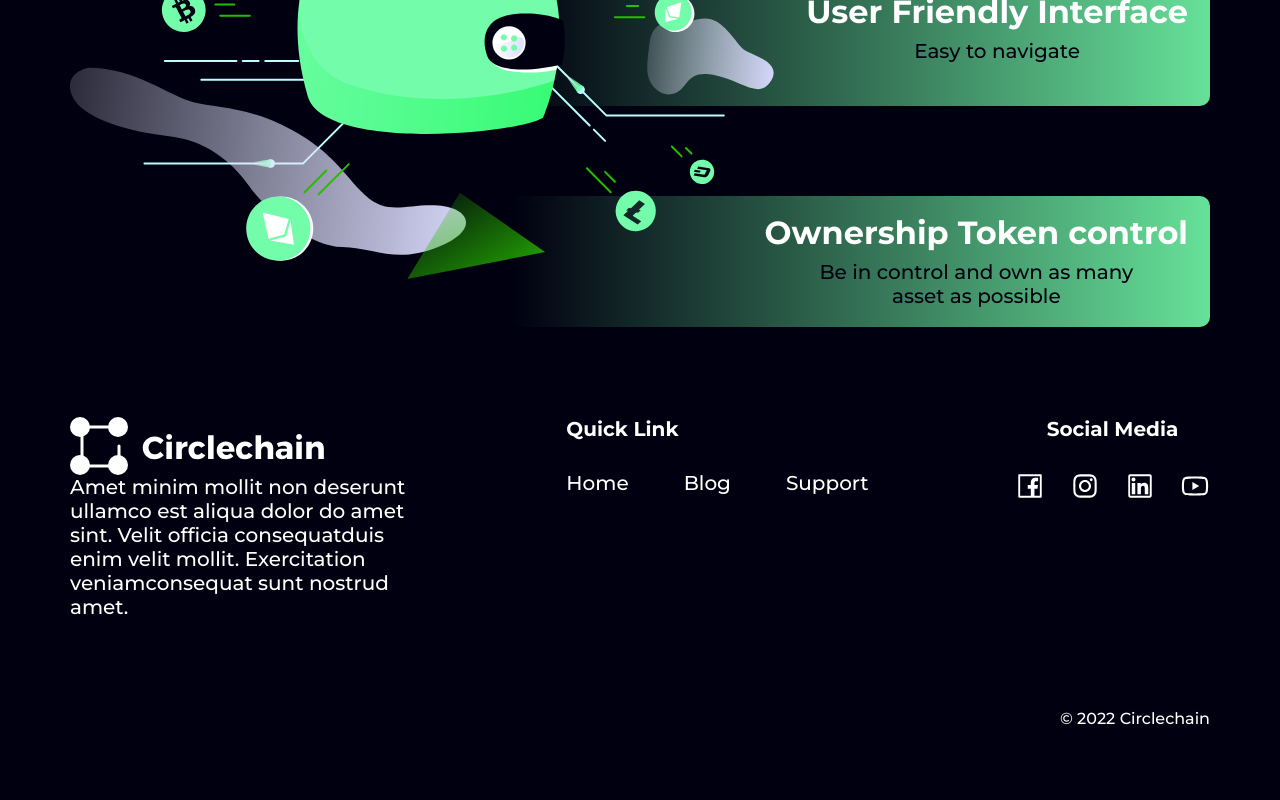
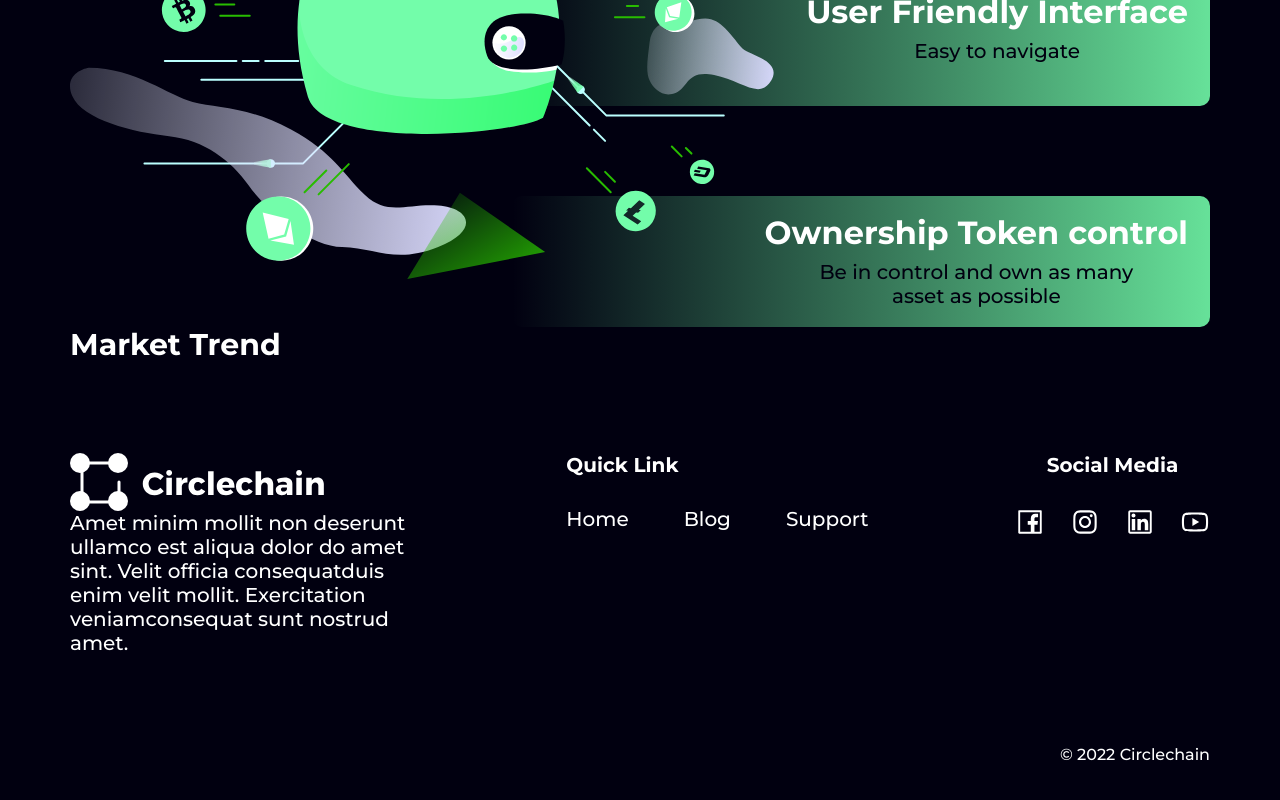
Before and after one commit to dima-voit/circlechain, a React (Create React App) app: page / in a window 1280 px wide. Shown: the part 1523-2323 px from the top of the page. Built offline with nearby package versions, Linux system fonts and the light colour scheme.

Commit message:
install axios

```diff
--- a/package.json
+++ b/package.json
@@ -6,6 +6,7 @@
     "@testing-library/jest-dom": "^5.16.4",
     "@testing-library/react": "^13.3.0",
     "@testing-library/user-event": "^13.5.0",
+    "axios": "^0.27.2",
     "clsx": "^1.1.1",
     "node-sass": "^7.0.1",
     "react": "^18.1.0",
--- /dev/null
+++ b/src/components/Market/Market.jsx
@@ -0,0 +1,21 @@
+import React from 'react';
+import Container from '../Container/Container';
+
+import styles from './Market.module.scss';
+
+const Market = () => {
+  return (
+    <div className={styles.market}>
+      <Container>
+        <h2>Market Trend</h2>
+        <ul className={styles.coin}>
+          <li className={styles.coin__item}>
+
+          </li>
+        </ul>
+      </Container>
+    </div>
+  )
+}
+
+export default Market;
--- /dev/null
+++ b/src/components/Market/Market.module.scss
@@ -0,0 +1,2 @@
+@import '../../styles/abstracts/variables';
+@import '../../styles/abstracts/mixins';
--- a/src/components/Technology/Technology.jsx
+++ b/src/components/Technology/Technology.jsx
@@ -11,8 +11,8 @@ const Technology = () => {
     <div className={styles.technology}>
       <Container className={styles.technology__container}>
         <div className={styles.technology__header}>
-          <h2 className={styles.technology__title}>Global Decentralize currency based on<br/> blockchain technology</h2>
-          <h3 className={styles.technology__subtitle}>Web3 is the latest efficient technology</h3>
+          <h2>Global Decentralize currency based on<br/> blockchain technology</h2>
+          <h3>Web3 is the latest efficient technology</h3>
         </div>
         <div className={styles.technology__content}>
           <div className={styles.technology__img}>
--- a/src/pages/Home/Home.jsx
+++ b/src/pages/Home/Home.jsx
@@ -3,12 +3,14 @@ import React from 'react';
 import Main from '../../components/Main/Main';
 import Intro from '../../components/Intro/Intro';
 import Technology from '../../components/Technology/Technology';
+import Market from '../../components/Market/Market';
 
 const Home = () => {
   return (
     <Main>
       <Intro />
       <Technology />
+      <Market />
     </Main>
   )
 }
```
Also changed, not shown: 1 other file (tests, documents, lock files or other folders).
